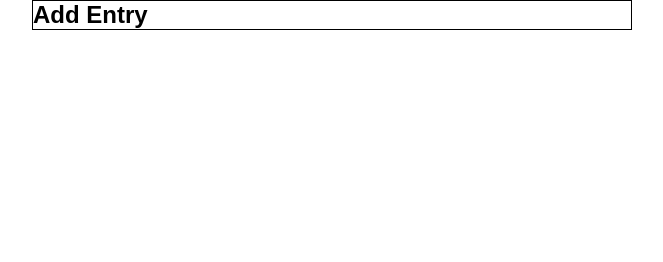
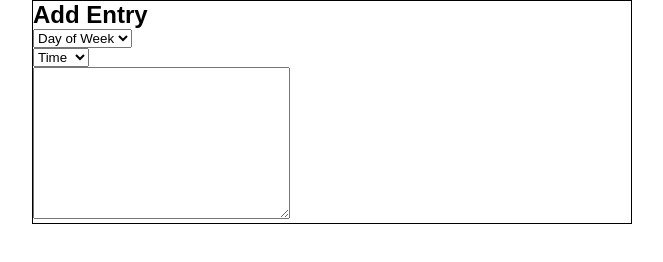
Before and after one commit to restropiajr/week-planner, a website: page index.html in a window 1280 px wide. Shown: the whole page, without its empty margins (308-971 px from the left). Drawn offline with Linux system fonts and the light colour scheme.

Commit message:
Worked with option value

```diff
--- a/index.html
+++ b/index.html
@@ -25,6 +25,41 @@
         <div class="modal-dialog">
           <h2>Add Entry</h2>
           <form class="entry-form">
+            <div>
+              <select name="day" id="day-of-week">
+                <option value="">Day of Week</option>
+                <option value="sunday">Sunday</option>
+                <option value="monday">Monday</option>
+                <option value="tuesday">Tuesday</option>
+                <option value="wednesday">Wednesday</option>
+                <option value="thursday">Thursday</option>
+                <option value="friday">Friday</option>
+                <option value="saturday">Saturday</option>
+              </select>
+            </div>
+            <div>
+              <select name="time" id="time-options">
+                <option value="">Time</option>
+                <option value="8">08:00</option>
+                <option value="9">09:00</option>
+                <option value="10">10:00</option>
+                <option value="11">11:00</option>
+                <option value="12">12:00</option>
+
+              </select>
+            </div>
+            <div>
+              <textarea placeholder="Description" rows="10" cols="30">
+              </textarea>
+            </div>
+
+
+
+
+
+
+
+
           </form>
         </div>
       </div>
```
